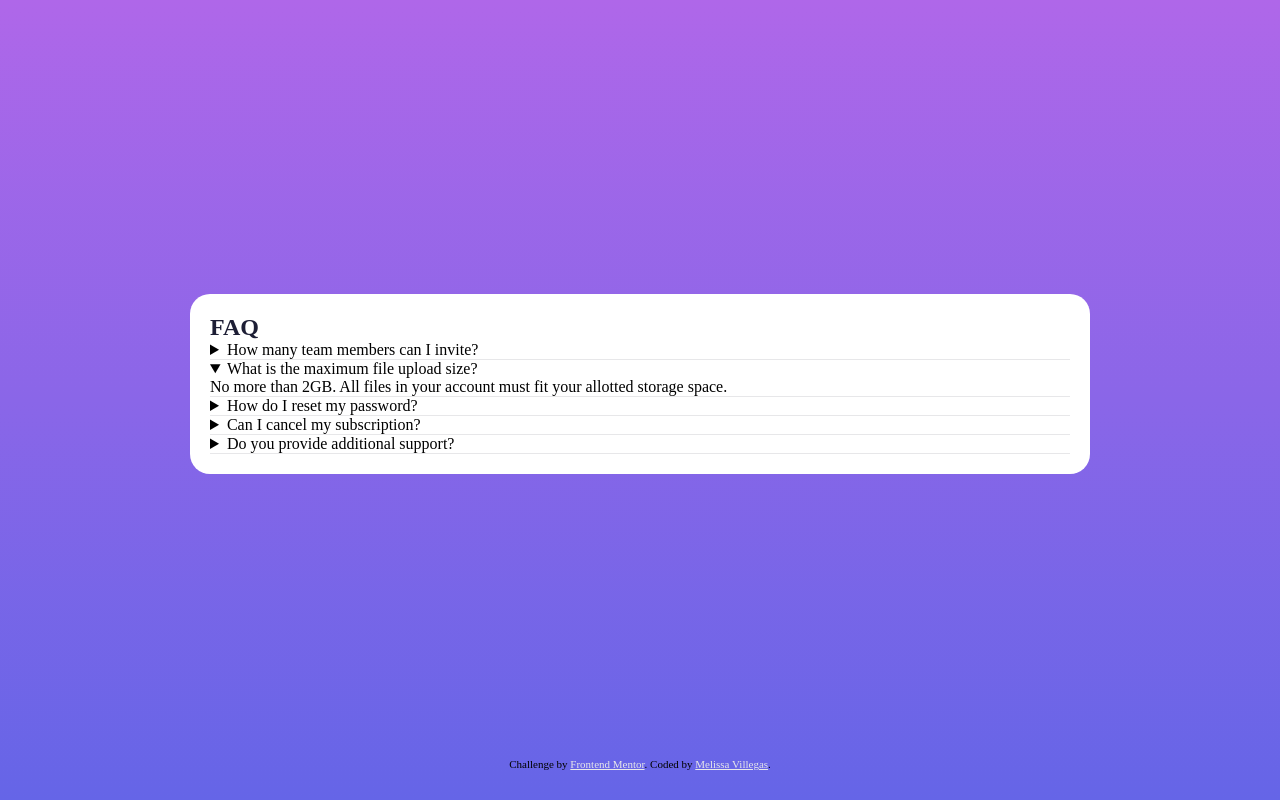
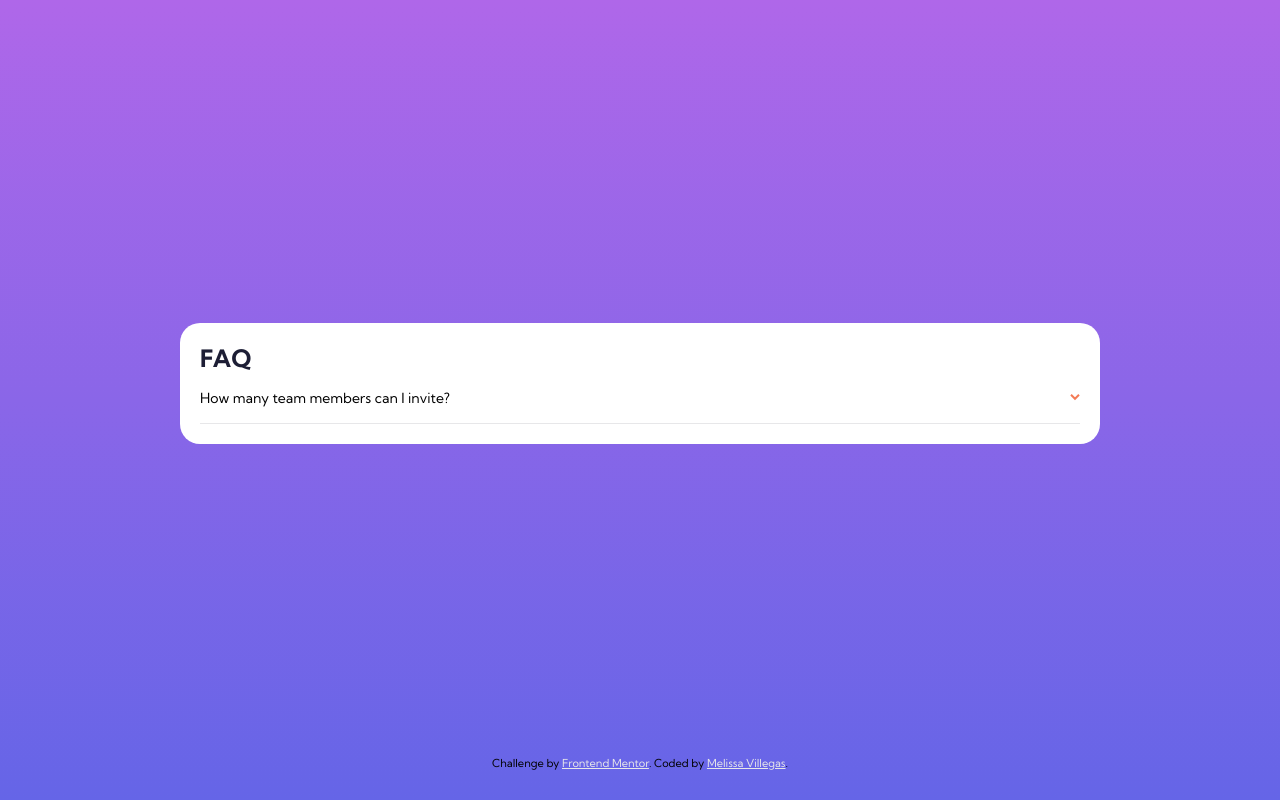
Before and after one commit to melissavi08/faq-accordion-card, a plain HTML site: page index.html in a window 1280 px wide. Drawn offline with Linux system fonts and the light colour scheme.

Commit message:
working on faq container part1

```diff
--- a/css/style.css
+++ b/css/style.css
@@ -21,6 +21,7 @@ body {
   width: 100%;
   min-height: 100vh;
   padding: 20px;
+  font-family: "Kumbh Sans", sans-serif;
   background-image: linear-gradient(
     var(--backgoundTopColor),
     var(--backgoundBottomColor)
@@ -30,7 +31,7 @@ body {
 main {
   align-self: center;
   width: 100%;
-  max-width: 900px;
+  max-width: 920px;
   border-radius: 20px;
   background-color: white;
 }
@@ -41,14 +42,56 @@ main {
   padding: 20px;
 }
 
-.faqContainer {
-  border-bottom: 1px solid var(--dividersColor);
-}
-
 h1 {
   text-transform: uppercase;
   color: var(--primaryTextColor);
 }
+
+.faqContainer {
+  padding: 16px 0px;
+  border-bottom: 1px solid var(--dividersColor);
+}
+
+/* .faqSummaryContainer {
+  display: flex;
+  justify-content: space-between;
+} */
+
+summary {
+  display: flex;
+  justify-content: space-between;
+  align-items: center;
+  width: 100%;
+  font-size: 14px;
+}
+
+summary::after {
+  content: "";
+  display: block;
+  width: 10px;
+  height: 10px;
+  background-image: url(../images/icon-arrow-down.svg);
+  background-repeat: no-repeat;
+  background-size: contain;
+  background-position: center;
+}
+
+summary:hover {
+  color: var(--iconColor);
+}
+
+summary:focus {
+}
+
+.faqTextCollapse {
+  display: none;
+  font-size: 12px;
+}
+
+/* summary {
+  color: var(--primaryTextColor);
+  font-weight: 700;
+} */
 
 .attribution {
   margin: 10px 0px;
--- a/index.html
+++ b/index.html
@@ -3,6 +3,13 @@
   <head>
     <meta charset="UTF-8" />
     <meta name="viewport" content="width=device-width, initial-scale=1.0" />
+
+    <link rel="preconnect" href="https://fonts.googleapis.com" />
+    <link rel="preconnect" href="https://fonts.gstatic.com" crossorigin />
+    <link
+      href="https://fonts.googleapis.com/css2?family=Kumbh+Sans:wght@400;700&display=swap"
+      rel="stylesheet"
+    />
 
     <link
       rel="icon"
@@ -20,41 +27,57 @@
       <section></section>
       <section class="faqMainContainer">
         <h1>Faq</h1>
-        <details class="faqContainer">
+        <div class="faqContainer open">
+          <!-- <div class="faqSummaryContainer">
+            <summary>How many team members can I invite?</summary>
+            <img src="./images/icon-arrow-down.svg" alt="" />
+          </div> -->
           <summary>How many team members can I invite?</summary>
-          <p>
+          <p class="faqTextCollapse">
             You can invite up to 2 additional users on the Free plan. There is
             no limit on team members for the Premium plan.
           </p>
-        </details>
-        <details class="faqContainer" open>
-          <summary>What is the maximum file upload size?</summary>
-          <p>
+        </div>
+        <!-- <div class="faqContainer" open>
+          <div class="faqSummaryContainer">
+            <summary>What is the maximum file upload size?</summary>
+            <img src="./images/icon-arrow-down.svg" alt="" />
+          </div>
+          <p class="faqTextCollapse">
             No more than 2GB. All files in your account must fit your allotted
             storage space.
           </p>
-        </details>
-        <details class="faqContainer">
-          <summary>How do I reset my password?</summary>
-          <p>
+        </div>
+        <div class="faqContainer">
+          <div class="faqSummaryContainer">
+            <summary>How do I reset my password?</summary>
+            <img src="./images/icon-arrow-down.svg" alt="" />
+          </div>
+          <p class="faqTextCollapse">
             Click “Forgot password” from the login page or “Change password”
             from your profile page. A reset link will be emailed to you.
           </p>
-        </details>
-        <details class="faqContainer">
-          <summary>Can I cancel my subscription?</summary>
-          <p>
+        </div>
+        <div class="faqContainer">
+          <div class="faqSummaryContainer">
+            <summary>Can I cancel my subscription?</summary>
+            <img src="./images/icon-arrow-down.svg" alt="" />
+          </div>
+          <p class="faqTextCollapse">
             Yes! Send us a message and we’ll process your request no questions
             asked.
           </p>
-        </details>
-        <details class="faqContainer">
-          <summary>Do you provide additional support?</summary>
-          <p>
+        </div>
+        <div class="faqContainer">
+          <div class="faqSummaryContainer">
+            <summary>Do you provide additional support?</summary>
+            <img src="./images/icon-arrow-down.svg" alt="" />
+          </div>
+          <p class="faqTextCollapse">
             Chat and email support is available 24/7. Phone lines are open
             during normal business hours.
           </p>
-        </details>
+        </div> -->
       </section>
     </main>
 
```
